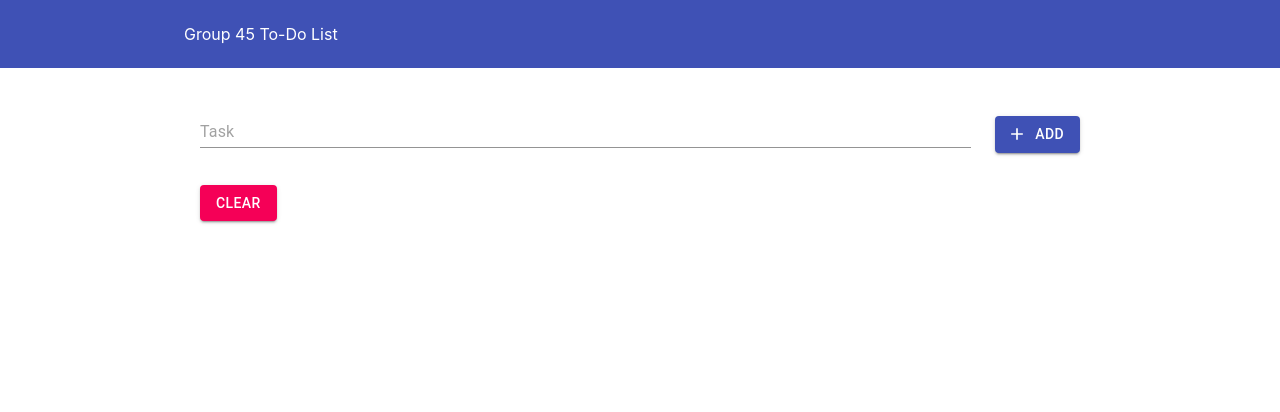
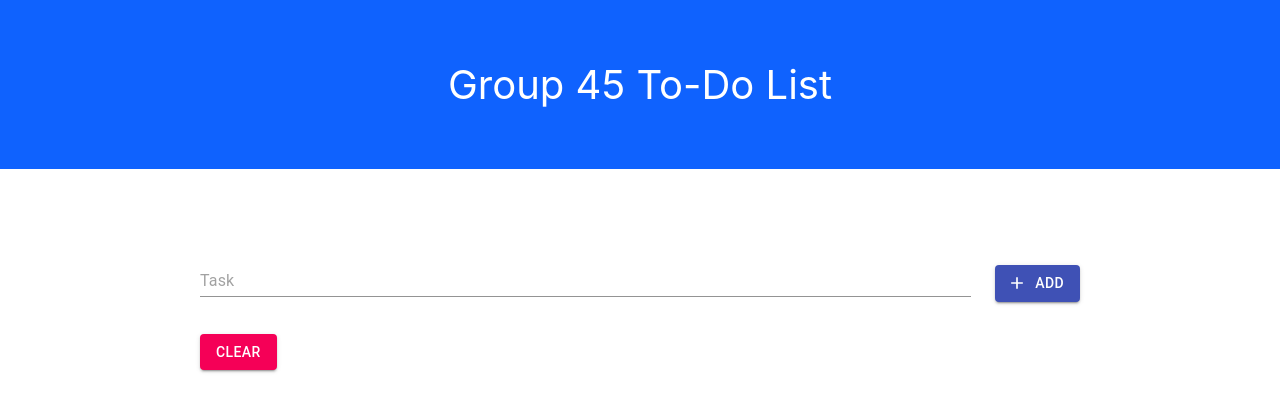
Before and after one commit to 2021-IBM-Accelerate-SW-Track/lab-1-team-45, a React (Create React App) app: page / in a window 1280 px wide. Shown: the top 412 px of the page. Built offline with nearby package versions, Linux system fonts and the light colour scheme.

Commit message:
Adding css styles to header

```diff
--- a/src/component/header/header.css
+++ b/src/component/header/header.css
@@ -0,0 +1,6 @@
+.headerbox{
+    text-align: center;
+    background-color:  #0f62fe;
+    font-size: 40px;
+    color:white;
+}
--- a/src/component/header/header.js
+++ b/src/component/header/header.js
@@ -1,10 +1,11 @@
 import React from 'react';
 import Box from '@material-ui/core/Box';
 import Container from '@material-ui/core/Container';
+import './header.css'
 
 export default function Header(){
     return (
-    <Box component="div" bgcolor="primary.main" color="white" p="1.5em" mb="2em">
+    <Box className ='headerbox' component="div" p="1.5em" mb="2em">
         <Container maxWidth="md">
             Group 45 To-Do List
         </Container>
```
